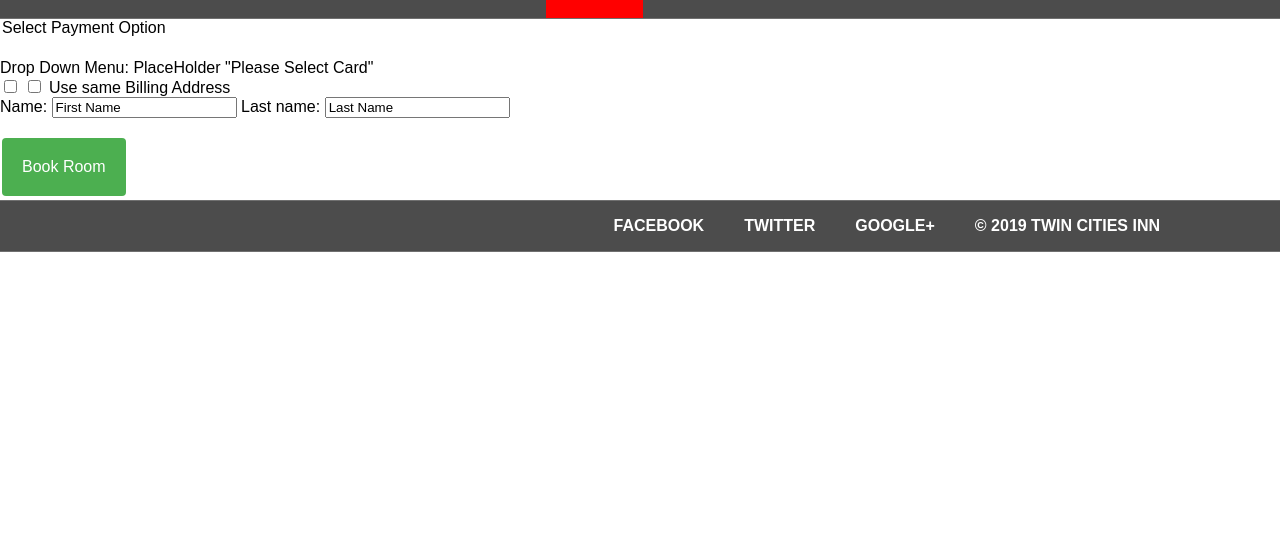
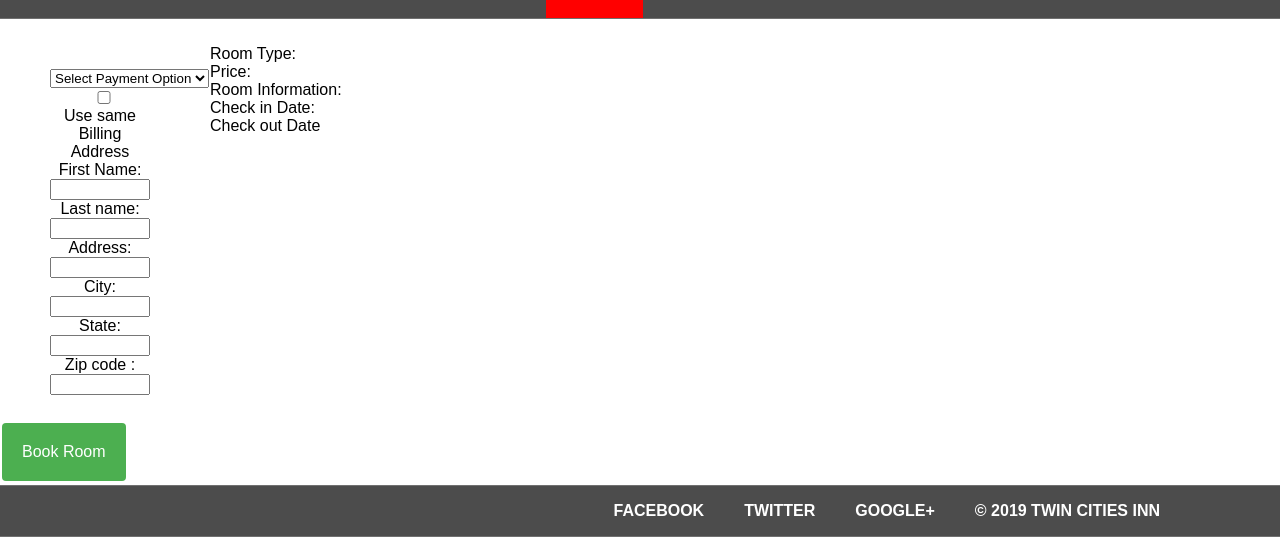
Before and after one commit to ck2294yp/Hotel-Management-System, a PHP site: page /billingPage.php in a window 1280 px wide. Shown: the part 353-890 px from the top of the page. Before the commit the page ends 605 px from the top, so only its background shows below. Run offline with PHP 8.4, Linux system fonts and the light colour scheme.

Commit message:
billingPage

```diff
--- a/billingPage.php
+++ b/billingPage.php
@@ -11,6 +11,24 @@
 </head>
 
 <style>
+    {
+        box-sizing: border-box;
+    }
+
+    /* Create two equal columns that floats next to each other */
+    .column {
+        float: left;
+        width: 50%;
+        padding: 10px;
+        height: 300px; /* Should be removed. Only for demonstration */
+    }
+
+    /* Clear floats after the columns */
+    .row:after {
+        content: "";
+        display: table;
+        clear: both;
+    }
     .button {
         background-color: #4CAF50;
         border: none;
@@ -34,6 +52,36 @@
         display: table;
         clear: both;
     }
+    .footer {
+        overflow: auto;
+    }
+    .footer ul {
+        padding-bottom: 5px;
+        list-style-type: none;
+    }
+    .footer li {
+        display: inline-block;
+        font-weight: bold;
+    }
+    .container {
+        width: 100px;
+        clear: both;
+        text-align: center;
+        align-content: center;
+        padding: 50px;
+    }
+
+    .container input {
+        width: 100%;
+        width: 100px;
+        clear: both;
+        text-align: center;
+    }
+    .showthis {
+        display: none;
+    }
+
+
 </style>
 <body>
 <header>
@@ -50,48 +98,70 @@
         <li><a href="#">Sign In</a> </li>
     </ul>
 </nav>
-<option value="">Select Payment Option </option>
-<optgroup>
 
-</optgroup>
 <div class="row">
-    <div class="column">
+    <div class="column container ">
+        <select id = "myList">
+            <label>Select Payment Option</label>
+            <option > Select Payment Option</option>
+            <option value = "1">one</option>
+            <option value = "2">two</option>
+            <option value = "3">three</option>
+            <option value = "4">four</option>
+        </select><br>
 
-           <h1> Payment Method</h1>
-           Drop Down Menu: PlaceHolder "Please Select Card"
+        <input type="checkbox" name="billingAddress" value="Bike"> Use same Billing Address
+           <!-- Drop Down Menu: PlaceHolder "Please Select Card" -->
+
            <form>
-                <input type="checkbox">
-                <input type="checkbox" name="billingAddress" value="Bike"> Use same Billing Address<br>
-                Name: <input type="text" name="FirstName" value="First Name">
-                Last name: <input type="text" name="LastName" value="Last Name"><br>
+
+
+                First Name: <input type="text" name="FirstName" value="">
+                Last name: <input type="text" name="LastName" value=""><br>
+                Address:<input type = "text" name = "Address" value = ""><br>
+                City:<input type = "text" name = "City" value = "">
+               State:<input type = "text" name = "State" value = "">
+               Zip code :<input type = "text" name = "Zip Code" value = "">
 
            </form>
 
           <!-- Add new Card Button window pop up with --->
 
-        <h1>
-            Test 1</h1>
+
     </div>
-    <div class="column">
-        <h1>
-            Test 2
+    <div class="column ">
+
+            <p>
+                Room Type:<br>
+                Price: <br>
+                Room Information:<br>
+                Check in Date: <br>
+                Check out Date <br>
+            </p>
             <!---
-            Room Information
+            <p>
             Room Type
             Check In Date - Check Out Date
-            Amount Due
+            Amount Due: fetch price x date.
+            -->
 
-            -->
-        </h1>
     </div>
 </div>
 
 
 </div>
-<button class="button button2">Book Room</button>
+<button onclick="bookRoom()" class="button button2">Book Room</button>
 <!-- When Button is clicked there will be a display message and a SQL query for DB -->
 <!-- Thank You for booking with TCI! We Look forward to seeing you soon.
  -->
+<script>
+    function bookRoom() {
+        alert("Thank you for booking with TCI, We look forward to seeing you soon!");
+    }
+    function hideFields(){
+
+    }
+</script>
 <footer>
     <nav>
         <ul>
```
